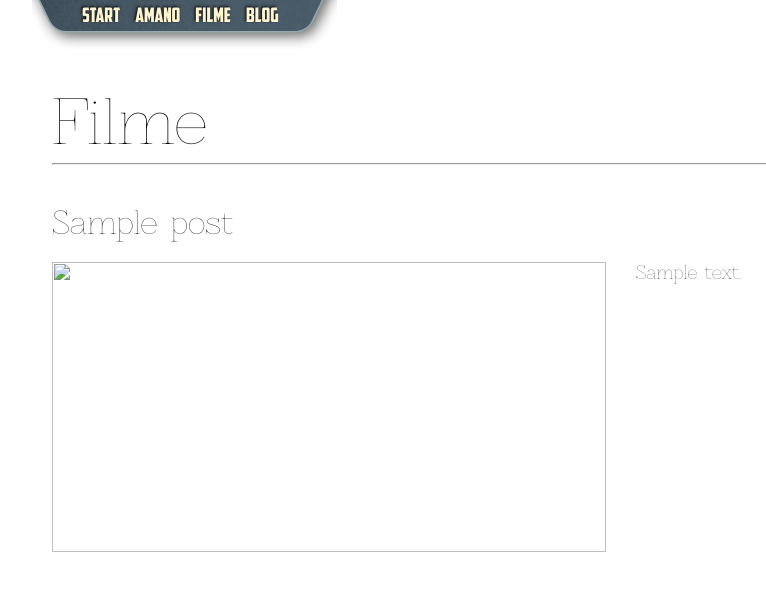
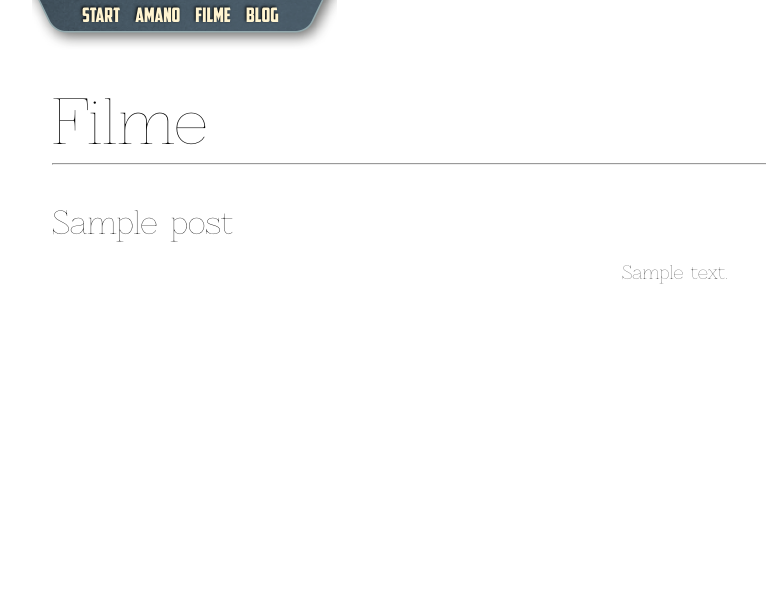
Before and after one commit to RaphaelBeutel/Amano, a WordPress theme: template themes/Amano/movie.php in a window 1280 px wide. Shown: the top 591 px of the page, without its empty margins (128-894 px from the left). Run offline with PHP 8.4 and a stand-in for WordPress, Linux system fonts and the light colour scheme; the site name, menu and one post (Sample post) are stand-ins, and other content is empty; some libraries are stand-ins or nearby versions.

Commit message:
Added Movie Embed to frontend

```diff
--- a/themes/Amano/css/style.css
+++ b/themes/Amano/css/style.css
@@ -68,14 +68,14 @@ h2 {
   min-height: 350px;
   margin-top: 40px;
 }
-.movie img {
-  width: 554px;
-  height: 290px;
+.movie .embed {
+  width: 540px;
+  height: 300px;
   margin-right: 30px;
   float: left;
 }
-.movie div {
-  width: 336px;
+.movie .text {
+  width: 350px;
   float: left;
   text-align: justify;
 }
--- a/themes/Amano/movie.php
+++ b/themes/Amano/movie.php
@@ -10,10 +10,11 @@
 					<div id="<?php the_ID(); ?>" class="movie">
 						<h2><?php the_title(); ?></h2><br>
 
-						<?php $thumbnailSRC = wp_get_attachment_url( get_post_thumbnail_id($post->ID) ); ?>
-						<img src="<?php echo $thumbnailSRC; ?>">
+						<div class="embed">
+							<?php echo get_post_meta( get_the_ID(), 'movie_embed_code', true ); ?>
+						</div>
 
-						<div>
+						<div class="text">
 							<?php the_content(); ?>
 						</div>
 					</div>
```
